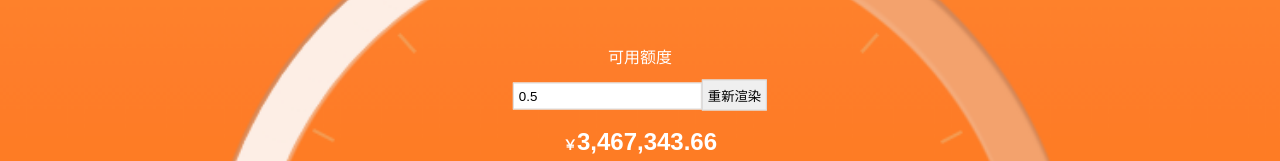
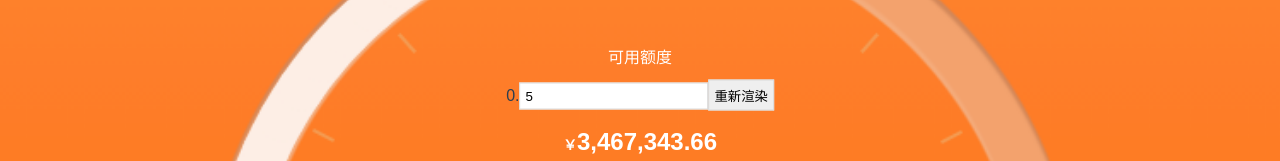
Before and after one commit to Tetegw/fepawn-ui, a Vue app: page /#/dial in a window 1280 px wide. Shown: the part 310-471 px from the top of the page. Built offline with nearby package versions, Linux system fonts and the light colour scheme.

Commit message:
[fix] update dist

```diff
--- a/src/components/_ModulePage/dial.vue
+++ b/src/components/_ModulePage/dial.vue
@@ -5,7 +5,7 @@
         v-if="showDial"
         :step="5"
         :timeOut="10"
-        :rate="Number(rate)"
+        :rate="Number(`0.${rate}`)"
       ></v-dial>
       <div class="title">个人信用卡账户</div>
       <div class="amount">可用额度</div>
@@ -14,7 +14,7 @@
       <div class="totalAmount"><span>$</span>3,467,343.66</div>
     </div>
     <div class="input">
-      <input class="input-item" type="number" v-model="rate" @keydown.enter="drawCanvas">
+      0.<input class="input-item" type="number" v-model="rate" @keydown.enter="drawCanvas">
       <button class="input-item" @click="drawCanvas">重新渲染</button>
     </div>
   </div>
@@ -25,8 +25,17 @@ import Dial from '@/components/Dial'
 export default {
   data () {
     return {
-      rate: 0.5,
+      rate: 5,
       showDial: true
+    }
+  },
+  watch: {
+    rate (newVal) {
+      if (newVal === '') {
+        this.rate = ''
+        return
+      }
+      this.rate = Math.ceil(newVal)
     }
   },
   methods: {
```
Also changed, not shown: 11 other files (tests, documents, lock files or other folders).
